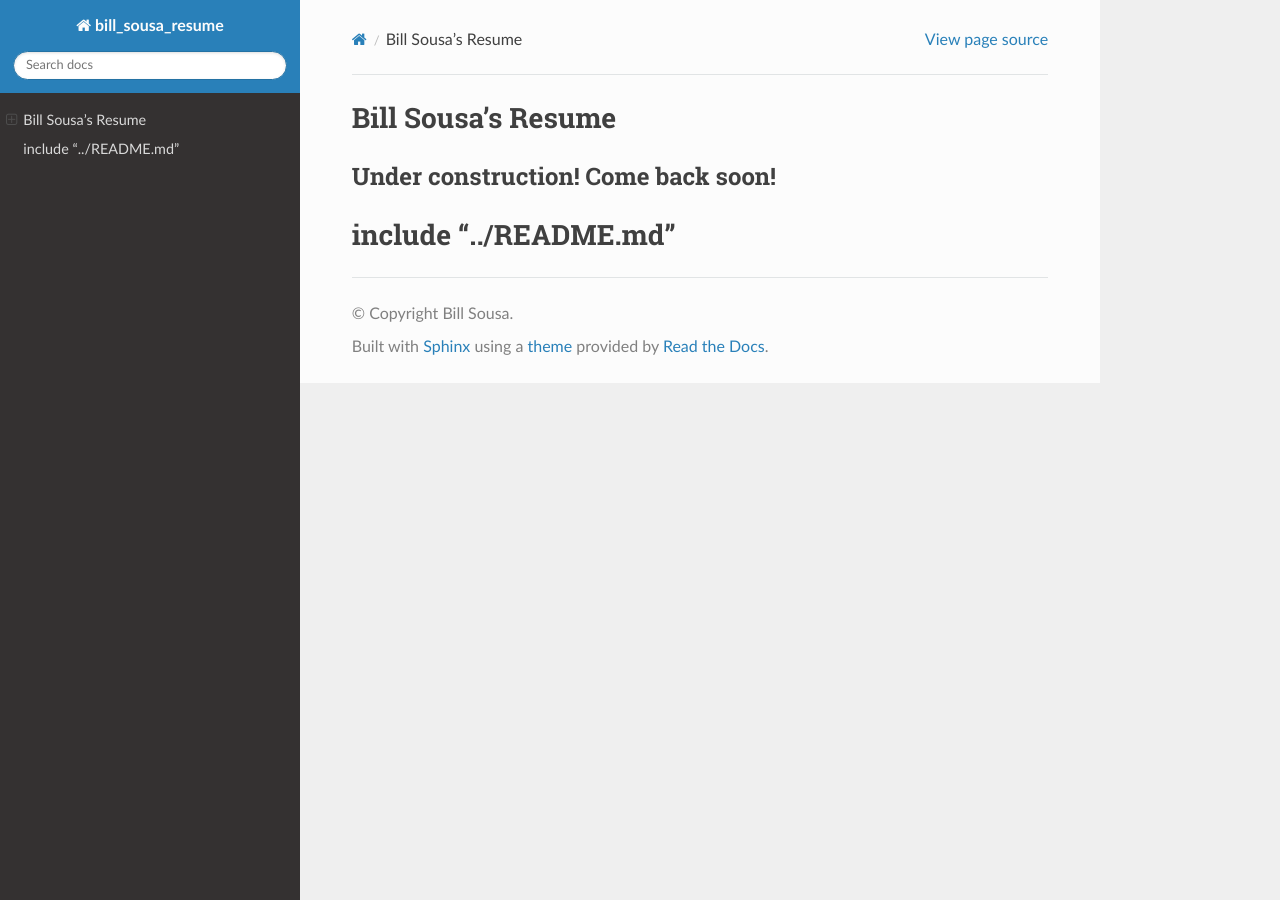
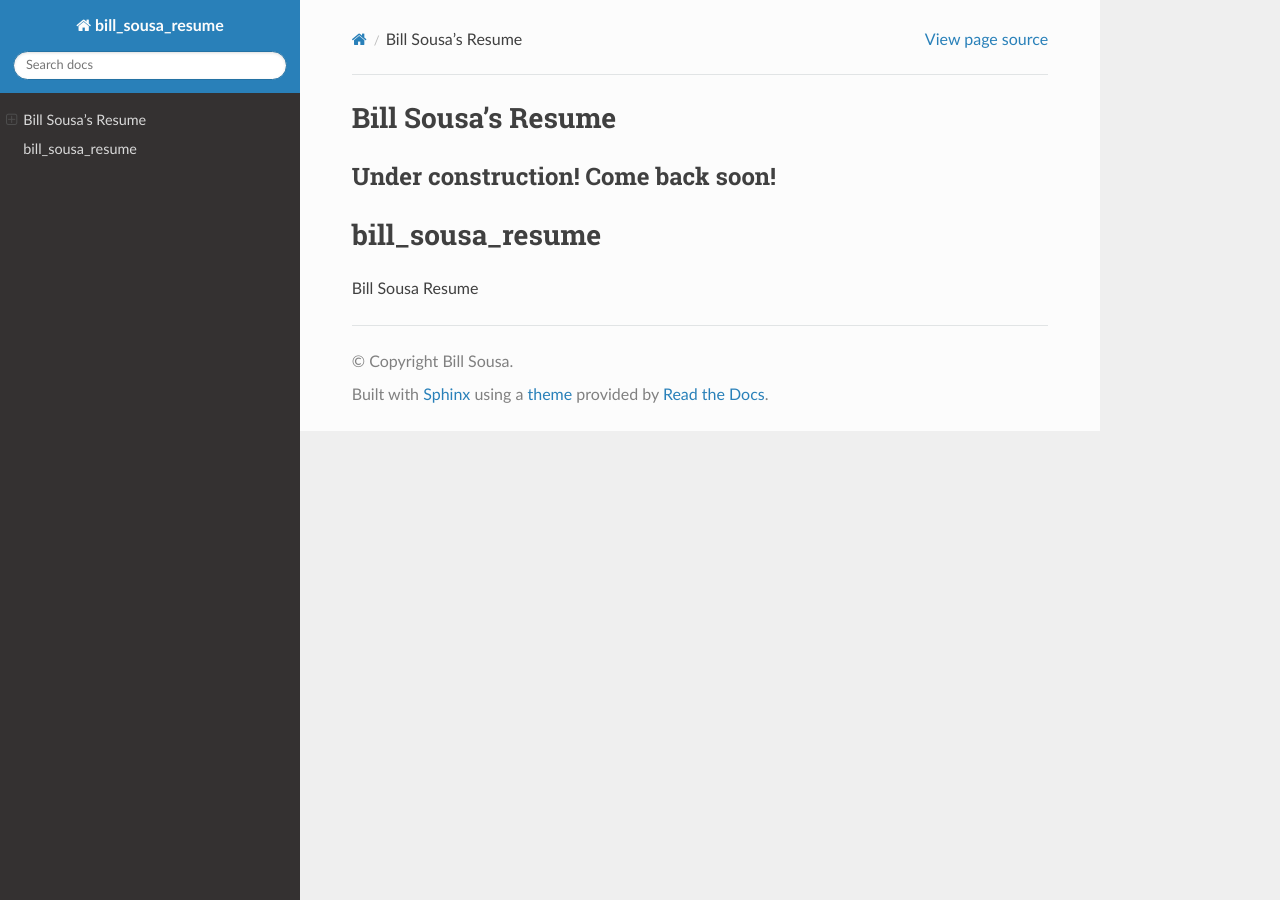
Before and after one commit to BillSousa/bill_sousa_resume, a Sphinx documentation site: the page built from docs/index.md, in a window 1280 px wide. Built offline with Sphinx 7.4.7 and the Read the Docs theme 3.1.0, drawn with Linux system fonts in a browser that asks for light colours.

Commit message:
Update index.md 25_09_23_10_37_00

````diff
--- a/docs/index.md
+++ b/docs/index.md
@@ -2,4 +2,4 @@
 
 ## Under construction! Come back soon!
 
-# include "../README.md"
+```{include} ../README.md
````
